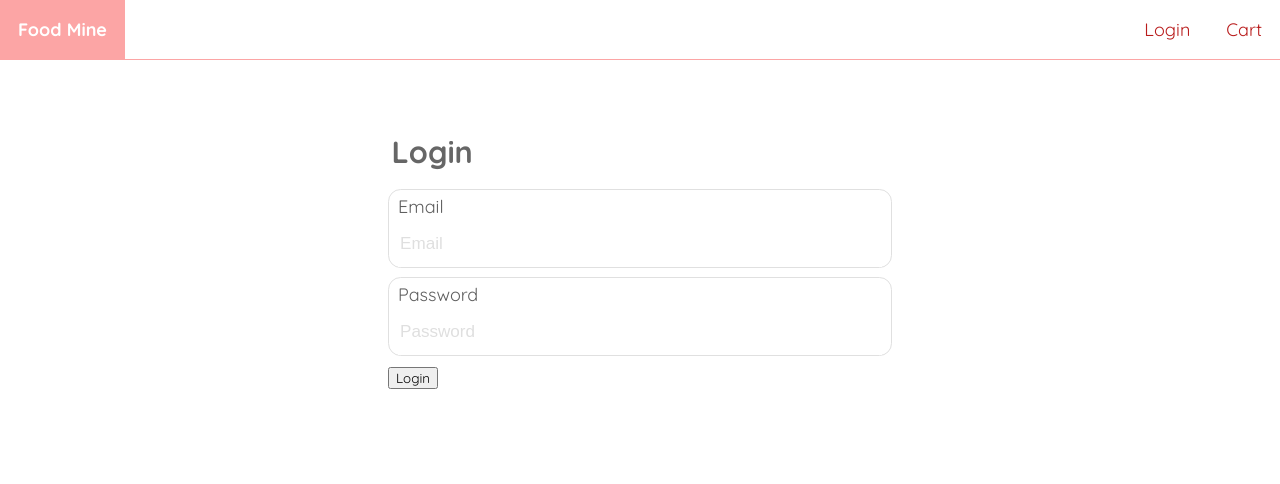
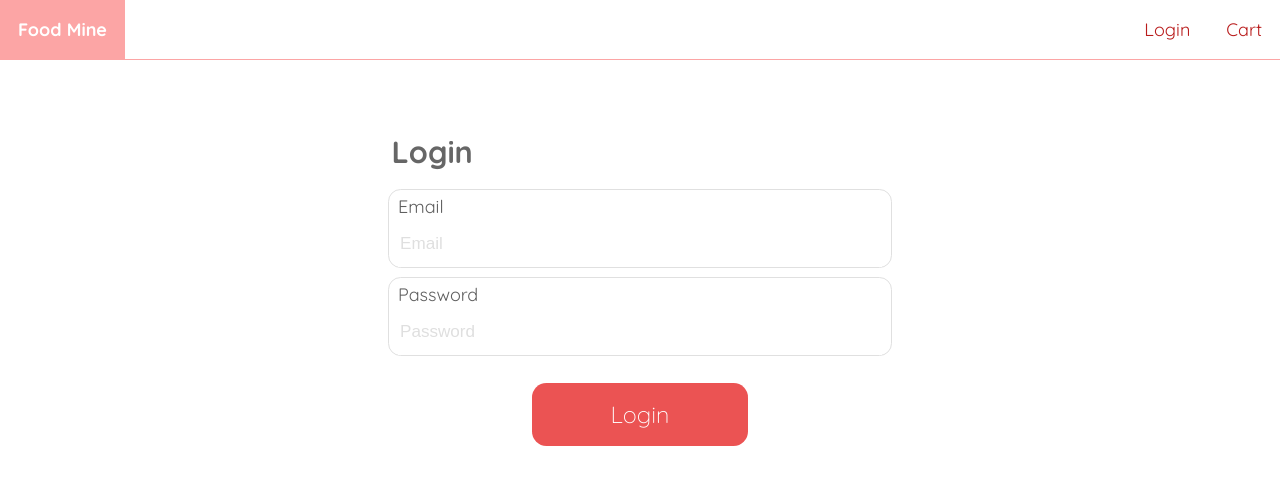
Before and after one commit to VitaliiSoloninko/angular-food-mine, an Angular app in the folder foodMineFrontEnd/: page /login in a window 1280 px wide. Shown: the top 484 px of the page. Built offline with nearby package versions, Linux system fonts and the light colour scheme.

Commit message:
v0.10.5	Default Button

```diff
--- a/foodMineFrontEnd/src/app/app.module.ts
+++ b/foodMineFrontEnd/src/app/app.module.ts
@@ -19,6 +19,7 @@ import { TitleComponent } from './components/partials/title/title.component';
 import { InputContainerComponent } from './components/partials/input-container/input-container.component';
 import { InputValidationComponent } from './components/partials/input-validation/input-validation.component';
 import { TextInputComponent } from './components/partials/text-input/text-input.component';
+import { DefaultButtonComponent } from './components/partials/default-button/default-button.component';
 
 @NgModule({
   declarations: [
@@ -35,6 +36,7 @@ import { TextInputComponent } from './components/partials/text-input/text-input.
     InputContainerComponent,
     InputValidationComponent,
     TextInputComponent,
+    DefaultButtonComponent,
   ],
   imports: [
     BrowserModule,
--- a/foodMineFrontEnd/src/app/components/pages/login-page/login-page.component.html
+++ b/foodMineFrontEnd/src/app/components/pages/login-page/login-page.component.html
@@ -15,10 +15,7 @@
         type="password"
         label="Password"
       ></text-input>
-
-      <div class="button">
-        <button type="submit">Login</button>
-      </div>
+      <default-button text="Login"></default-button>
     </form>
   </div>
 </div>
--- /dev/null
+++ b/foodMineFrontEnd/src/app/components/partials/default-button/default-button.component.css
@@ -0,0 +1,22 @@
+.container {
+  display: flex;
+  justify-content: center;
+  width: 100%;
+}
+
+button {
+  height: 3.5rem;
+  border: none;
+  outline: none;
+  font-weight: 100;
+  border-radius: 0.8rem;
+  width: 100%;
+  margin: 1rem auto;
+  opacity: 0.8;
+  transition: all 0.3s ease 0s;
+}
+
+button:hover {
+  cursor: pointer;
+  opacity: 1;
+}
--- /dev/null
+++ b/foodMineFrontEnd/src/app/components/partials/default-button/default-button.component.html
@@ -0,0 +1,14 @@
+<div class="container">
+  <button
+    [ngStyle]="{
+      color: color,
+      'background-color': bgColor,
+      'font-size.rem': fontSizeRem,
+      'width.rem': widthRem
+    }"
+    [type]="type"
+    (click)="onClick.emit()"
+  >
+    {{ text }}
+  </button>
+</div>
--- /dev/null
+++ b/foodMineFrontEnd/src/app/components/partials/default-button/default-button.component.ts
@@ -0,0 +1,23 @@
+import { Component, EventEmitter, Input, Output } from '@angular/core';
+
+@Component({
+  selector: 'default-button',
+  templateUrl: './default-button.component.html',
+  styleUrl: './default-button.component.css',
+})
+export class DefaultButtonComponent {
+  @Input()
+  type: 'submit' | 'button' = 'submit';
+  @Input()
+  text: string = 'Submit';
+  @Input()
+  bgColor = '#e72929';
+  @Input()
+  color = 'white';
+  @Input()
+  fontSizeRem = 1.3;
+  @Input()
+  widthRem = 12;
+  @Output()
+  onClick = new EventEmitter();
+}
```
